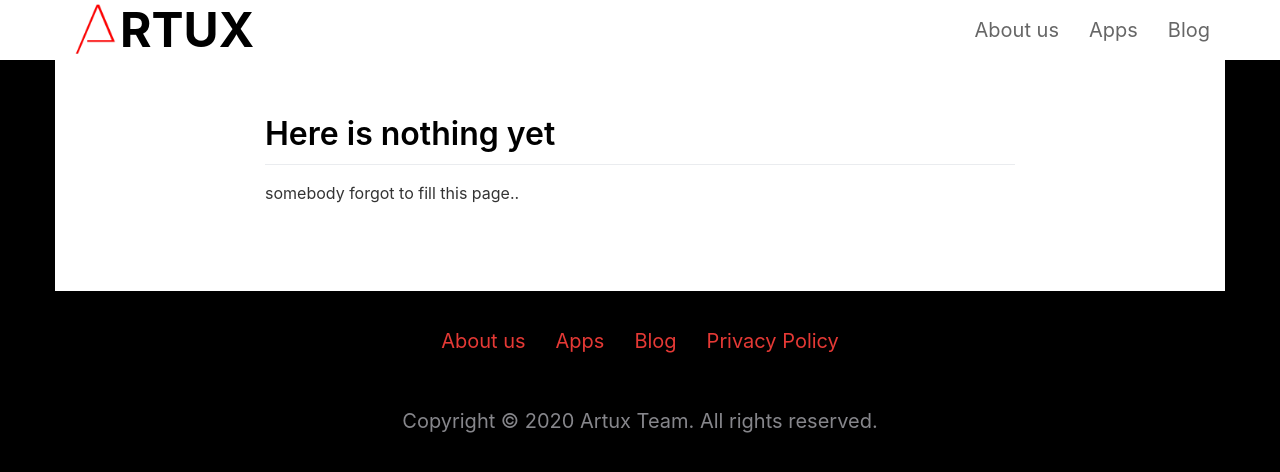
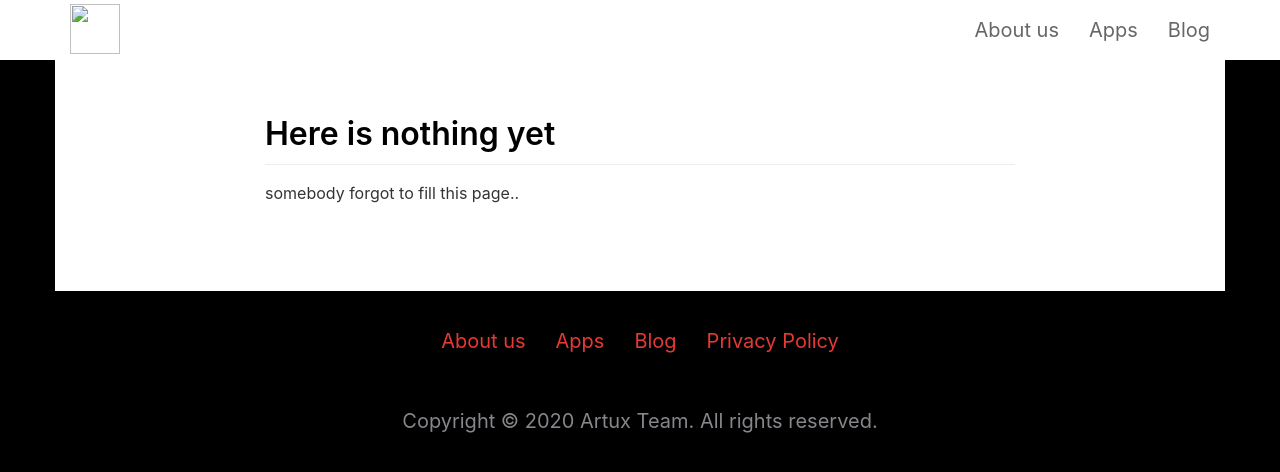
Before and after one commit to dmuzhinskiy/artux-page, a Jekyll site: the page built from _pages/about.html, in a window 1280 px wide. Shown: the top 472 px of the page. Built offline with Jekyll 4.4.1, drawn with Linux system fonts in a browser that asks for light colours; nearby versions of some CDN libraries.

Commit message:
Update header.html

```diff
--- a/_includes/header.html
+++ b/_includes/header.html
@@ -1,9 +1,8 @@
 <header>
 	<div class="logo">
 		<div>
-			<a href="../" target="_self"><img class="headerIcon" src="{{ site.site_icon }}"></a>
+			<a href="../" target="_self"><img class="headerIcon" src="/artux-page/logo.png"></a>
 		</div>
-		<a href="../" target="_self"><p class="headerName"><font size="9">{{ site.site_name }}</font></p></a>
 	</div>
 	<nav class="scroll">
 		<ul>
```
